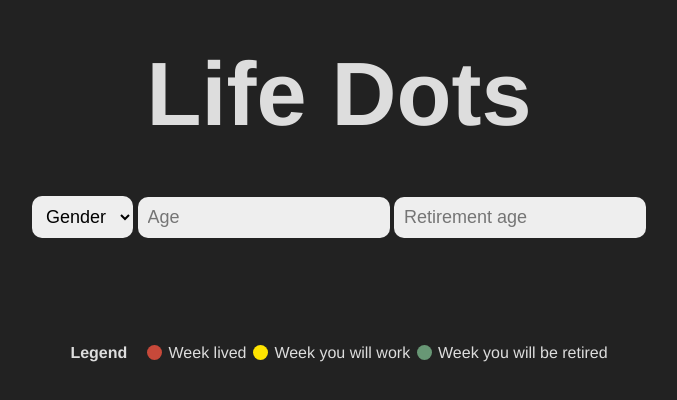
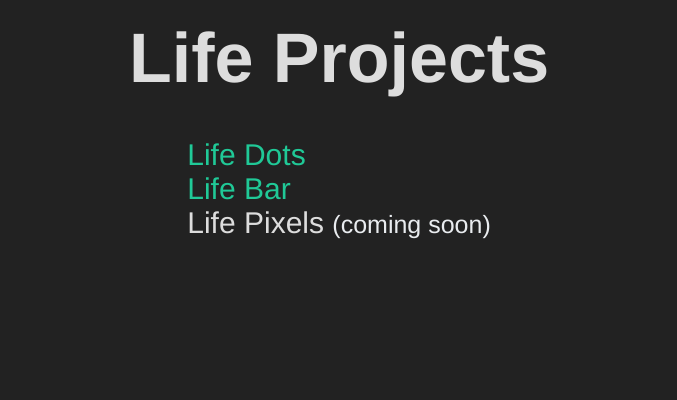
Before and after one commit to rittme/life-stats, a plain HTML site: page index.html in a window 1280 px wide. Shown: the whole page, without its empty margins (301-978 px from the left). Drawn offline with Linux system fonts and the light colour scheme.

Commit message:
add life bar project to main repo

```diff
--- a/index.html
+++ b/index.html
@@ -10,111 +10,52 @@
       background-color: #222;
       font-family: Univers, "Helvetica Neue", Helvetica, Arial;
       color: #DDD;
+    }
+    main {
       display: flex;
       flex-direction: column;
       justify-content: center;
       align-items: center;
     }
-    .environment {
-      max-width: 1000px;
-    }
-    .dot {
-      border-radius: 100%;
-      width: 11px;
-      height: 11px;
-      display: inline-block;
-      background-color: #FFF;
-      margin: 2px;
-      text-align: center;
-
-    }
-
-    .dot-active {
-      background-color: #FFE400;
-    }
-
-    .dot-gone {
-      /*background-color: rgb(199,73,58);*/
-      background-color: rgb(199,73,58);
-
-    }
-
-    .dot-retired {
-      /*background-color: #3500D3;*/
-      background-color: rgb(104,151,117);
-    }
-
-    .header{
-      text-align: center;
-      padding: 25px;
-    }
-
-    .header h1 {
-      font-size: 90px;
+     h1 {
+      font-size: 70px;
       margin: 10px 0 40px;
       padding: 0;
     }
 
-    .content {
-      display: flex;
-      justify-content: center;
-      flex-direction: column;
-      align-items: center;
-      padding: 0 20px 20px;
+    ul {
+      margin: 0;
+      padding: 0;
+      list-style: none;
     }
 
-    input, select {
-      border: none;
-      padding: 10px;
-      font-size: 18px;
-      outline: none;
-      border-radius: 10px;
-      background: #EEE;
-      margin-top: 10px;
+    li {
+      margin: 0;
+      padding: 0;
+      font-size: 30px;
     }
 
-    .text-io {
-      padding: 40px 0 40px;
-      font-size: 22px;
-      max-width: 1000px;
+    a {
+      color: #20c997;
+      text-decoration: none;
+    }
+    a:hover {
+      color: #63e6be;
     }
 
-    .legend {
-      margin-bottom: 10px;
-    }
-
-    .legend .dot {
-      width: 15px;
-      height: 15px;
-      vertical-align: sub;
+    small {
+      color: #e9ecef;
     }
   </style>
 </head>
 <body>
-  <header class="header">
-    <h1>Life Dots</h1>
-    <div>
-      <select id="gender">
-        <option value="">Gender</option>
-        <option value="male">Male</option>
-        <option value="female">Female</option>
-      </select>
-      <input type="text" id="age" placeholder="Age"/>
-      <input type="text" id="retirement" placeholder="Retirement age"/>
-    </div>
-  </header>
-  <main class="content">
-    <div id="text-output" class="text-io"></div>
-    <div class="legend">
-      <strong>Legend</strong>&nbsp;&nbsp;&nbsp;
-      <i class="dot dot-gone"></i> Week lived
-      <i class="dot dot-active"></i> Week you will work
-      <i class="dot dot-retired"></i> Week you will be retired
-    </div>
-
-    <div class="environment" id="dots"></div>
+  <main>
+    <h1>Life Projects</h1>
+    <ul>
+      <li><a href="/life-dots/index.html">Life Dots</a></li>
+      <li><a href="/life-bar/index.html">Life Bar</a></li>
+      <li>Life Pixels <small>(coming soon)</small></li>
+    </ul>
   </main>
-  <script src="./data.js"></script>
-  <script src="./index.js"></script>
 </body>
 </html>
```
Also changed, not shown: life-dots/index.html (added, +120 -0 lines), life-dots/index.js (renamed from index.js).
